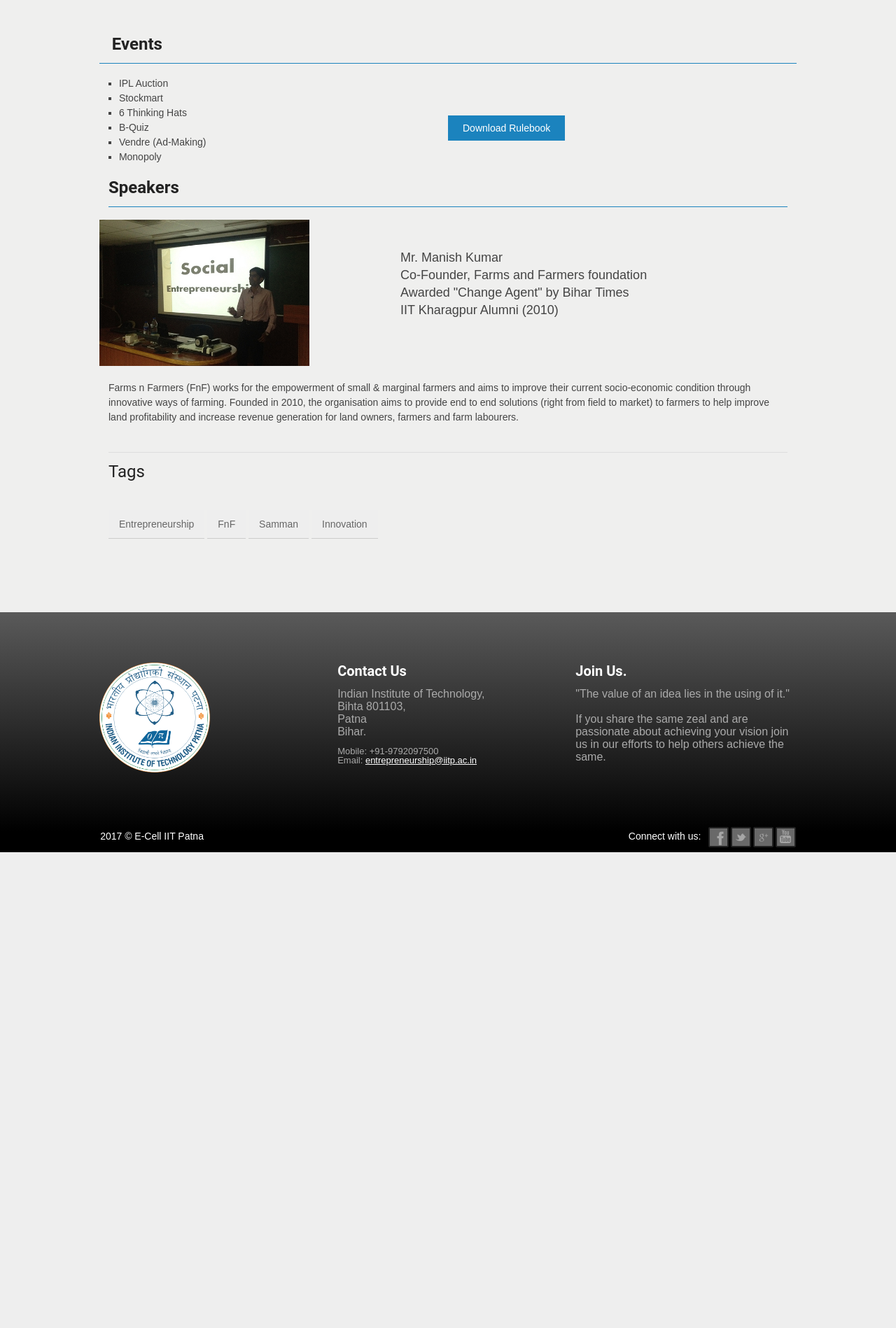
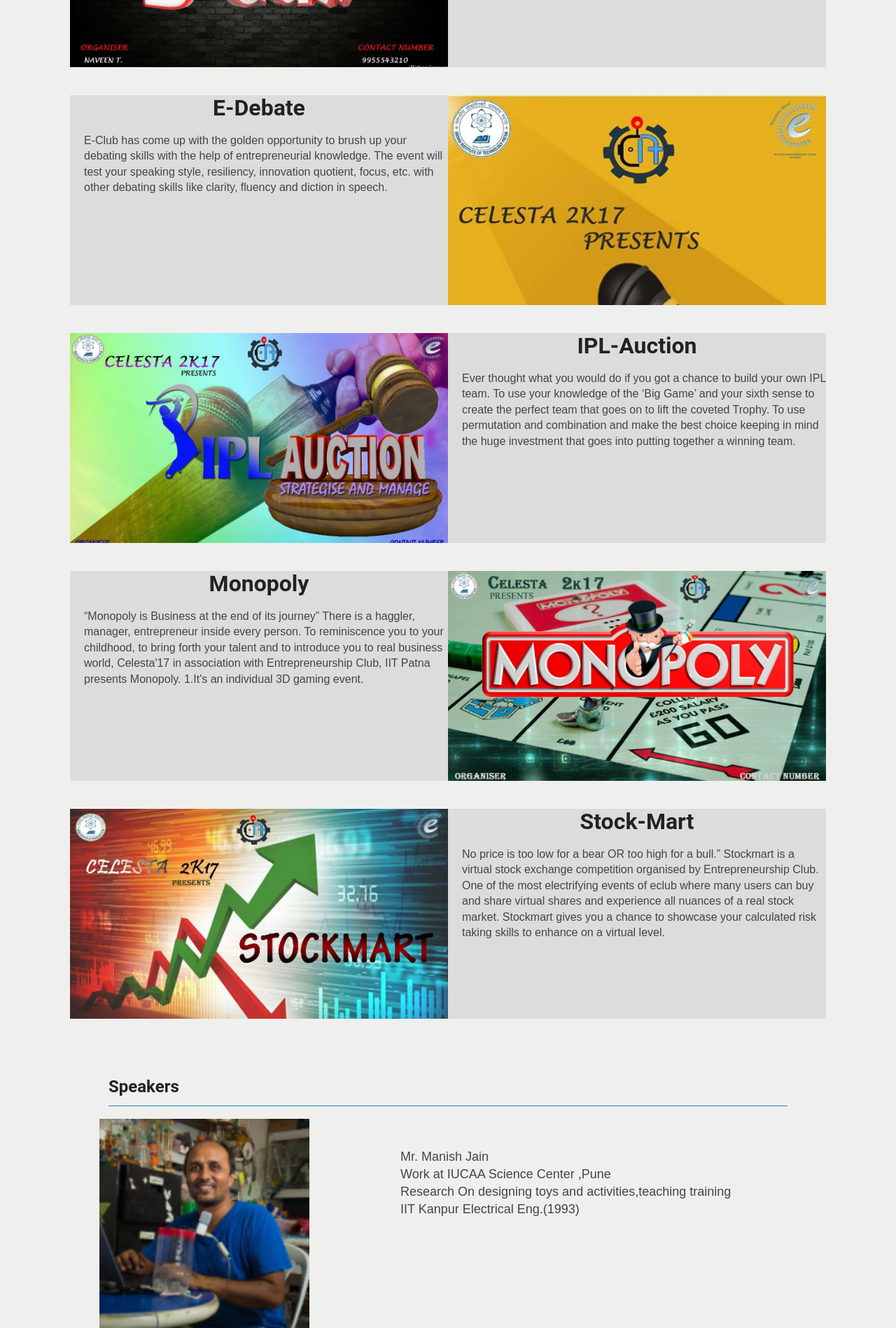
Before and after one commit to piyushchauhan/EClub, a PHP site: page /celesta.html in a window 1280 px wide. Shown: the part 832-2730 px from the top of the page at 70% size. Before the commit the page ends 2050 px from the top, so only its background shows below. Run offline with PHP 8.4, Linux system fonts and the light colour scheme; some web fonts are replaced.

Commit message:
celesta page updated

```diff
--- a/celesta.html
+++ b/celesta.html
@@ -8,7 +8,7 @@
         Remove this if you use the .htaccess -->
         <meta http-equiv="X-UA-Compatible" content="IE=edge,chrome=1" />
         <META NAME="description" CONTENT="Welcome to the Entrepreneurship Club Of Indian Institute of Technology Patna">
-        <META NAME="keywords" CONTENT="IIT Patna, EClub, Entrepreneurship, IIT, MNgo, Club, Business ">
+        <META NAME="keywords" CONTENT="IIT Patna, EClub, Entrepreneurship, IIT, MNgo, Club, Business,Patna,IITP">
         <META NAME="robot" CONTENT="index,follow">
         <META NAME="author" CONTENT="Aditya Suman, Shashwat Tiwari, Deepak Kumar">
         <META NAME="generator" CONTENT="www.mngo.in">
@@ -132,7 +132,7 @@
         <!-- Header Image -->
         <div id="header-image-container">
             <div id="header-image" style="border-bottom:3px solid black">
-                <img src="images/img/celesta.jpg" alt="" class="stretch-image" />
+                <img src="images/celesta_2k17.jpg" alt="" class="stretch-image" />
             </div>
         </div>
 
@@ -143,63 +143,197 @@
             <!-- Page Intro -->
             <div id="intro" class="not-homepage row">
                 <div class="large-9 large-centered columns">
-                    <h1 style="font-size:3.5em; text-align:center;">
-                        <strong>Celesta - 2016</strong></h1>
+                    <h1 style="font-size:5vh; text-align:center;">
+                        <strong>Celesta - 2017</strong>
+                    </h1>
+                    <!--<h1 style="font-size:2em; text-align:center;">-->
+                        <!--<strong class="show-for-small-only">Celesta - 2017</strong></h1>-->
+
+
                 </div>
             </div>
 
             <!-- Blog Info -->
             <div class="grey-bg row">
+                    <div class="blog-item single row" style="border-top-color: transparent">
+                        <div class="row">
+                            <div class="large-9 columns small-6">
+                                <h2 class="has-line" style="font-size: 4vh">&nbsp;&nbsp;&nbsp;Events</h2>
+                            </div>
+                            <div class="large-3 columns small-5">
+                                <div class="row large-centered">
+                                    <a href="celesta_rules.pdf" ><button class="button" style="text-align: center" href="Celestarules.pdf"> Rule Book</button></a>
+                                </div>
+                            </div>
 
-                    <div class="blog-item single row">
+                        </div>
+                            <hr>
+                        <div class="row" style="margin-bottom: 40px;background-color:gainsboro">
+                            <div class="large-6 small-12 columns no-padding"  style="max-height: 300px;overflow: hidden">
+                                <img src="images/bquiz.jpg">
+                            </div>
+                            <div class="large-6 small-12 columns no-padding"  style="max-height: 300px;overflow: hidden">
+                                <div class="large-centered">
+                                    <h1 style="font-size:4vh; text-align:center;">
+                                        <strong>B-Quiz</strong>
+                                    </h1>
 
-                        <div class="large-12 columns no-padding">
-                            <img src="images/events/IPL.jpg" alt="" />
+
+                                </div>
+                                <div style="font-size: 2vh;padding-left: 20px;line-height: 1.4;">
+                                    "Trust yourself, you know more than you think you do."
+                                    The opportunity to show your skills and knowledge in the field of business is knocking your door. We have a variety of question to satisfy everyone from a hardcore business enthusiast to an enthusiastic newcomer.
+                                    So brush up your grey cells, hone your business skills and get ready for yet another edition of business quiz.
+                                </div>
+                            </div>
+
                         </div>
+                        <div class="row" style="margin-bottom: 40px;background-color:gainsboro">
+                            <div class="large-6 small-12 columns no-padding"  style="max-height: 300px;overflow: hidden">
+                                <div class="large-centered">
+                                    <h1 style="font-size:4vh; text-align:center;">
+                                        <strong>E-Debate</strong>
+                                    </h1>
+
+
+                                </div>
+                                <div style="font-size: 2vh;padding-left: 20px;line-height: 1.4;">
+                                    E-Club has come up with the golden opportunity to brush up your debating skills with the help of entrepreneurial knowledge.
+                                    The event will test your speaking style, resiliency, innovation quotient, focus, etc. with other debating skills like clarity, fluency and diction in speech.
+                                </div>
+                            </div>
+                            <div class="large-6 small-12 columns no-padding"  style="max-height: 300px;overflow: hidden">
+                                <img src="images/edebate.jpg">
+                            </div>
+
+
+                        </div>
+                        <div class="row" style="margin-bottom: 40px;background-color:gainsboro">
+                            <div class="large-6 small-12 columns no-padding"  style="max-height: 300px;overflow: hidden">
+                                <img src="images/iplauction.jpg">
+                            </div>
+                            <div class="large-6 small-12 columns no-padding"  style="max-height: 300px;overflow: hidden">
+                                <div class="large-centered">
+                                    <h1 style="font-size:4vh; text-align:center;">
+                                        <strong>IPL-Auction</strong>
+                                    </h1>
+
+
+                                </div>
+                                <div style="font-size: 2vh;padding-left: 20px;line-height: 1.4;">
+                                    Ever thought what you would do if you got a chance to build your own IPL team. To use your knowledge of the ‘Big Game’ and your sixth sense to create the perfect team that goes on to lift the coveted Trophy.
+                                    To use permutation and combination and make the best choice keeping in mind the huge investment that goes into putting together a winning team.
+                                </div>
+                            </div>
+
+                        </div>
+                        <div class="row" style="margin-bottom: 40px;background-color:gainsboro">
+                            <div class="large-6 small-12 columns no-padding"  style="max-height: 300px;overflow: hidden">
+                                <div class="large-centered">
+                                    <h1 style="font-size:4vh; text-align:center;">
+                                        <strong>Monopoly</strong>
+                                    </h1>
+
+
+                                </div>
+                                <div style="font-size: 2vh;padding-left: 20px;line-height: 1.4;">
+                                    “Monopoly is Business at the end of its journey”
+                                    There is a haggler, manager, entrepreneur inside every person.
+                                    To reminiscence you to your childhood, to bring forth your talent and to introduce you to real business world, Celesta'17 in association with Entrepreneurship Club, IIT Patna presents Monopoly.
+                                    1.It's an individual 3D gaming event.
+                                </div>
+                            </div>
+                            <div class="large-6 small-12 columns no-padding"  style="max-height: 300px;overflow: hidden">
+                                <img src="images/monopoly.jpg">
+                            </div>
+
+
+                        </div>
+                        <div class="row" style="margin-bottom: 40px;background-color:gainsboro">
+                            <div class="large-6 small-12 columns no-padding"  style="max-height: 300px;overflow: hidden">
+                                <img src="images/sockmart.jpg">
+                            </div>
+                            <div class="large-6 small-12 columns no-padding"  style="max-height: 300px;overflow: hidden">
+                                <div class="large-centered">
+                                    <h1 style="font-size:4vh; text-align:center;">
+                                        <strong>Stock-Mart</strong>
+                                    </h1>
+
+
+                                </div>
+                                <div style="font-size: 2vh;padding-left: 20px;line-height: 1.4;">
+                                    No price is too low for a bear OR too high for a bull.”
+                                    Stockmart is a virtual stock exchange competition organised by Entrepreneurship Club.
+                                    One of the most electrifying events of eclub where many users can buy and share virtual shares and experience all nuances of a real stock market.
+                                    Stockmart gives you a chance to showcase your calculated risk taking skills to enhance on a virtual level.
+                                </div>
+                            </div>
+
+                        </div>
+
+
+
+
+
+
+                        <!--<div class="large-12 columns no-padding">-->
+                            <!--<img src="images/events/IPL.jpg" alt="" />-->
+                        <!--</div>-->
                         <div class="large-12 columns height-255">
                             <!--<div class="blog-meta">
                                 <span class="date">May 30, 2013</span>
                             </div>
                             <hr />-->
-                            <h1 class="blog-title">Techno Management Fest - IIT Patna</h1>
-							<br/>
-							<div class="row">
-							<br/>
-								<h2 class="has-line">&nbsp;&nbsp;&nbsp;Events</h2>
-								<p>
-									<div class="large-6 columns no-padding">
-									<ul>
-										<li>IPL Auction</li>
-										<li>Stockmart</li>
-										<li>6 Thinking Hats</li>
-										<li>B-Quiz</li>
-										<li>Vendre (Ad-Making)</li>
-										<li>Monopoly</li>
-									</ul>
-									</div>
-									<div class="large-6 columns no-padding">
-										<br/><br/><br/><br/>
-										<a href="rb.pdf" class="flat button">Download Rulebook</a>
-									</div>
-								</p>
-								<br/>
+                            <!--<h1 class="blog-title">Techno Management Fest - IIT Patna</h1>-->
+							<!--<br/>-->
+							<!--<div class="row">-->
+							<!--<br/>-->
+								<!--<h2 class="has-line">&nbsp;&nbsp;&nbsp;Events</h2>-->
+								<!--<p>-->
+									<!--<div class="large-6 columns no-padding">-->
+									<!--<ul>-->
+										<!--<li>IPL Auction</li>-->
+										<!--<li>Stockmart</li>-->
+										<!--<li>6 Thinking Hats</li>-->
+										<!--<li>B-Quiz</li>-->
+										<!--<li>Vendre (Ad-Making)</li>-->
+										<!--<li>Monopoly</li>-->
+									<!--</ul>-->
+									<!--</div>-->
+									<!--<div class="large-6 columns no-padding">-->
+										<!--<br/><br/><br/><br/>-->
+										<!--<a href="rb.pdf" class="flat button">Download Rulebook</a>-->
+									<!--</div>-->
+								<!--</p>-->
+								<!--<br/>-->
 
-							</div>
+							<!--</div>-->
 							<h2 class="has-line">Speakers </h2>
                             <div class="row">
 							<div class="large-5 columns no-padding">
-								<img src="images/events/cel1.jpg" width="300" height="300"/>
+								<img src="images/manish_jain.png" width="300" height="300"/>
 							</div>
 							<div class="large-7 columns " style="font-size:18px;padding-left:15px;line-height:25px;">
-								Mr. Manish Kumar<br/>
-								Co-Founder, Farms and Farmers foundation <br/>
-								Awarded "Change Agent" by Bihar Times <br/>
-								IIT Kharagpur Alumni (2010) <br/>
+								Mr. Manish Jain<br/>
+								Work at IUCAA Science Center ,Pune <br/>
+								Research On designing toys and activities,teaching training <br/>
+								IIT Kanpur Electrical Eng.(1993) <br/>
 							</div>
 							</div>
 							<p>
 								<br/>
-								Farms n Farmers (FnF) works for the empowerment of small & marginal farmers and aims to improve their current socio-economic condition through innovative ways of farming. Founded in 2010, the organisation aims to provide end to end solutions (right from field to market) to farmers to help improve land profitability and increase revenue generation for land owners, farmers and farm labourers.
+                                <div style="font-size: 2vh;line-height: 1.4;">Mr. Manish Jain graduated from the Indian Institute of Technology, Kanpur
+                            (1993) with a degree in Electrical Engineering. He also finished a few
+                            courses at Stanford. He currently works at the IUCAA Science Center
+                            in Pune making short films on interesting research, designing toys and
+                            activities, conducting workshops and teacher trainings, and making popular
+                            science films.Prior to IUCAA, he worked in the area of chip design for 19
+                            years at Synopsys in Bangalore and Mountain View, California.
+
+                            Manish spends a lot of time these days looking at the science behind the
+                            simple toys in the videos and is passionate about sharing the magic with
+                            people.</div>
+
 							</p>
 							<br/><hr/>
 
@@ -213,11 +347,9 @@
                                         <a href="#">Entrepreneurship</a>
                                     </li>
                                     <li>
-                                        <a href="#">FnF</a>
+                                        <a href="http://www.iitgn.ac.in/foundation-programme/speakers/bio/manish-jain.pdf">Mr. Manish Jain</a>
                                     </li>
-                                    <li>
-                                        <a href="#">Samman</a>
-                                    </li>
+
                                     <li>
                                         <a href="#">Innovation</a>
                                     </li>
@@ -239,9 +371,7 @@
                 <div id="footer-content" class="row top-margin">
                     <div class="large-4 columns less-padding">
                         <img id="footer-logo" src="images/iitplogo.png" alt="E-Cell IIT Patna" />
-                        <p>
 
-                        </p>
                     </div>
                     <div class="large-4 columns less-padding">
                         <h5>Contact Us</h5>
--- a/index.php
+++ b/index.php
@@ -5,7 +5,7 @@
         <meta charset="utf-8" />
         <meta http-equiv="X-UA-Compatible" content="IE=edge,chrome=1" />
         <META NAME="description" CONTENT="Welcome to the Entrepreneurship Club Of Indian Institute of Technology Patna">
-        <META NAME="keywords" CONTENT="IIT Patna, EClub, Entrepreneurship, IIT, MNgo, Club, Business ">
+        <META NAME="keywords" CONTENT="IIT Patna, EClub, Entrepreneurship, IIT, MNgo, Club, Business,Patna,IITP ">
         <META NAME="robot" CONTENT="index,follow">
         <META NAME="author" CONTENT="Aditya Suman, Shashwat Tiwari, Deepak Kumar">
         <META NAME="generator" CONTENT="www.mngo.in">
```
Also changed, not shown: images/bquiz.jpg (added), images/celesta_2k17.jpg (added), images/edebate.jpg (added), images/iplauction.jpg (added), images/manish_jain.png (added), images/monopoly.jpg (added), images/sockmart.jpg (added), 1 other file.
